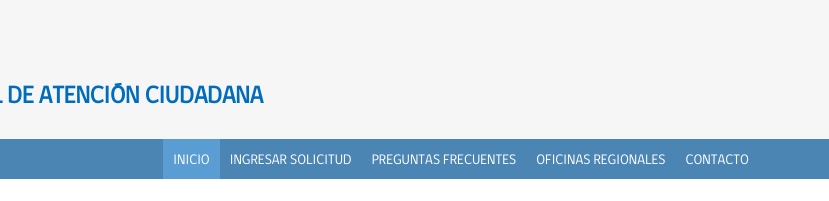
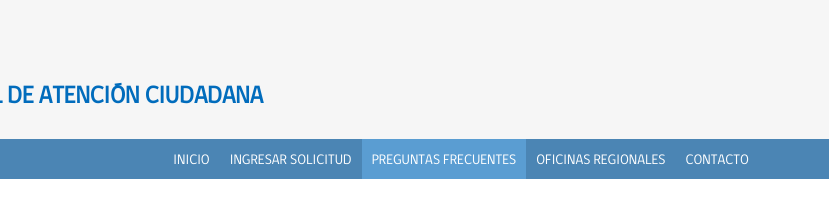
Before and after one commit to Duchens/siac-design, a plain HTML site: page formulario-tabs.html in a window 1280 px wide. Shown: the top 201 px of the page, 451-1280 px from the left. Drawn offline with Linux system fonts and the light colour scheme.

Commit message:
menu
menu

```diff
--- a/formulario-tabs.html
+++ b/formulario-tabs.html
@@ -58,9 +58,9 @@
                 <div class="col-md-12">
                     <div class="navbar-collapse collapse ">
                         <ul id="menu-top" class="nav navbar-nav navbar-right">
-                            <li><a class="menu-top-active" href="index.html">Inicio</a></li>
+                            <li><a href="index.html">Inicio</a></li>
 							<li><a href="formulario.html">Ingresar Solicitud</a></li>
-                            <li><a href="formulario-tabs.html">Preguntas Frecuentes</a></li>
+                            <li><a class="menu-top-active" href="formulario-tabs.html">Preguntas Frecuentes</a></li>
                             <li><a href="#">Oficinas Regionales</a></li>
                             <li><a href="#">Contacto</a></li>
                         </ul>
```
Also changed, not shown: formulario.html (+2 -2 lines).
